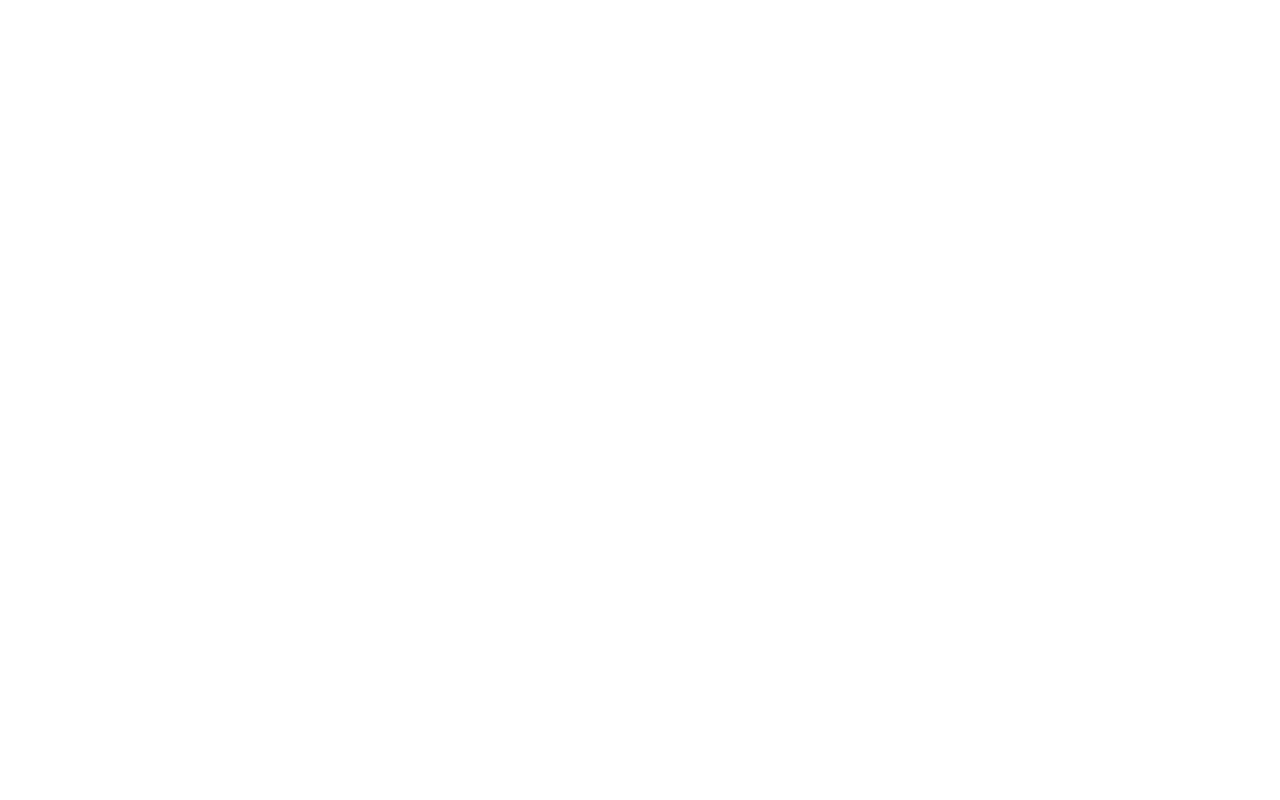
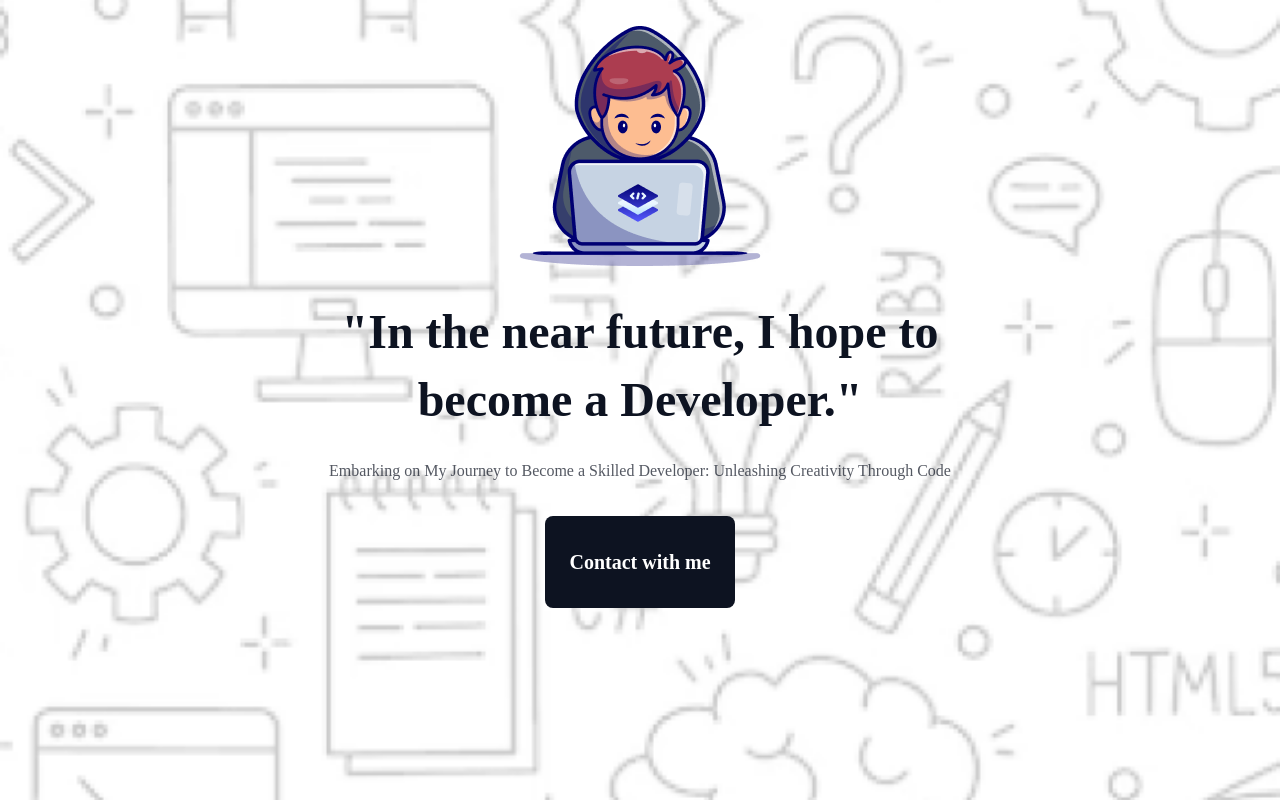
Before and after one commit to nabihatahsin13/Web-Developer, a plain HTML site: page index.html in a window 1280 px wide. Shown: the top 800 px of the page. Drawn offline with Linux system fonts and the light colour scheme; a web font is replaced by a local one.

Commit message:
Developer motto

```diff
--- a/index.html
+++ b/index.html
@@ -4,8 +4,24 @@
     <meta charset="UTF-8">
     <meta name="viewport" content="width=device-width, initial-scale=1.0">
     <title>Web Developer</title>
+    <link rel="stylesheet" href="styles/styles.css">
 </head>
 <body>
+    <section id="hero">
+        <div class="hero-content">
+            <div>
+                <img src="assets/Group.png" alt="A boy is coding" class="image-container";
+                >
+            </div>
 
+            <h1 class="title">"In the near future, I hope to become a Developer."</h1>
+
+            <p class="description">Embarking on My Journey to Become a Skilled Developer: Unleashing Creativity Through Code</p>
+
+            <div class="btn-container">
+                <button class="btn">Contact with me</button>
+            </div>
+        </div>
+    </section>
 </body>
 </html>
--- a/styles/styles.css
+++ b/styles/styles.css
@@ -0,0 +1,68 @@
+@import url('https://fonts.googleapis.com/css2?family=Azeret+Mono:ital,wght@0,100..900;1,100..900&display=swap');
+/* font-family: Azeret Mono; */
+*{
+    margin: 0;
+    padding: 0;
+}
+.btn-container{
+    text-align: center;
+}
+.btn{
+    color: rgb(255, 255, 255);
+font-family: Azeret Mono;
+font-size: 20px;
+font-weight: 600;
+line-height: 50px;
+letter-spacing: 0%;
+text-align: center;
+border-radius: 8px;
+background: rgb(13, 19, 33);
+border: none;
+padding: 21px 24px 21px 24px;
+}
+
+.image-container {
+    display: block;
+    margin-left: auto;
+    margin-right: auto;
+    margin-top: 26px;
+
+  }
+#hero{
+    height: 1440px;
+    background-image: url(../assets/Hero-bg.png);
+    background-size: cover;
+    background-position: center;
+    display: flex;
+    flex-direction: column;
+justify-content: flex-start;
+    align-items: center;
+
+}
+#hero .hero-content{
+    width: 652px;
+}
+
+#hero .hero-content .title{
+    color: rgb(13, 19, 33);
+font-family: Azeret Mono;
+font-size: 48px;
+font-weight: 800;
+letter-spacing: 0%;
+line-height: 68px;
+text-align: center;
+margin-top: 32px;
+margin-bottom: 24px;
+}
+
+#hero .hero-content .description{
+    color: rgb(13, 19, 33);
+font-family: Azeret Mono;
+font-size: 16px;
+font-weight: 400;
+line-height: 26px;
+letter-spacing: 0%;
+text-align: center;
+opacity: 0.7;
+margin-bottom: 32px;
+}
```
Also changed, not shown: assets/Group 3.png (added), assets/Group 4.png (added), assets/Group.png (added), assets/Hero-bg.png (added), assets/Layer_1.png (added), assets/css.png (added), assets/facebook.png (added), assets/github.png (added), assets/handshake.jpg (added), assets/html.png (added), assets/js.png (added), assets/linkedin-icon 1.png (added), assets/mongodb.png (added), assets/nodejs.png (added), 1 more files.
